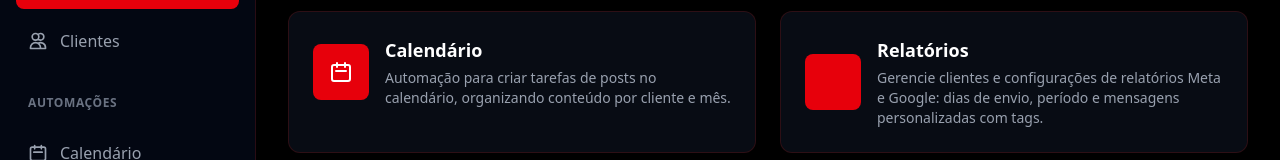
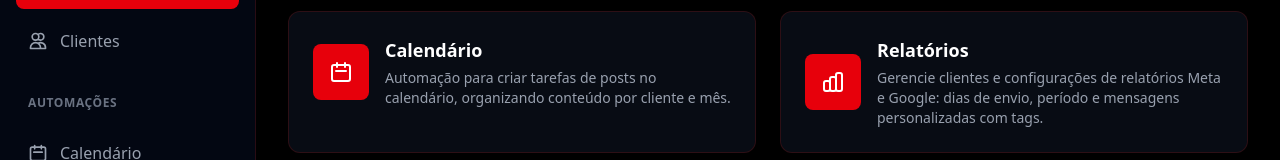
Before and after one commit to PhabloC/automacao-jea, a Next.js app: page /dashboard in a window 1280 px wide. Shown: the part 121-281 px from the top of the page. Built offline with nearby package versions, Linux system fonts and the light colour scheme; no server answers.

Commit message:
feat: add BarChartIcon to DashboardPage for enhanced automation icon display

```diff
--- a/app/dashboard/page.tsx
+++ b/app/dashboard/page.tsx
@@ -5,7 +5,7 @@ import { useRouter } from "next/navigation";
 import Link from "next/link";
 import { useAuth } from "@/contexts/AuthContext";
 import Sidebar from "@/components/sidebar/Sidebar";
-import { SpinnerIcon, ShieldIcon, CalendarIcon } from "@/svg";
+import { SpinnerIcon, ShieldIcon, CalendarIcon, BarChartIcon } from "@/svg";
 import { automationDefinitions } from "@/lib/automations";
 
 export default function DashboardPage() {
@@ -20,9 +20,9 @@ export default function DashboardPage() {
   }, [user, authLoading, router]);
 
   const getAutomationIcon = (id: string) => {
-    if (id === "calendario") {
-      return <CalendarIcon className="w-6 h-6" />;
-    }
+    if (id === "calendario") return <CalendarIcon className="w-6 h-6" />;
+    if (id === "relatorios") return <BarChartIcon className="w-6 h-6" />;
+    return null;
   };
 
   // Mostrar loading enquanto verifica autenticação
```
